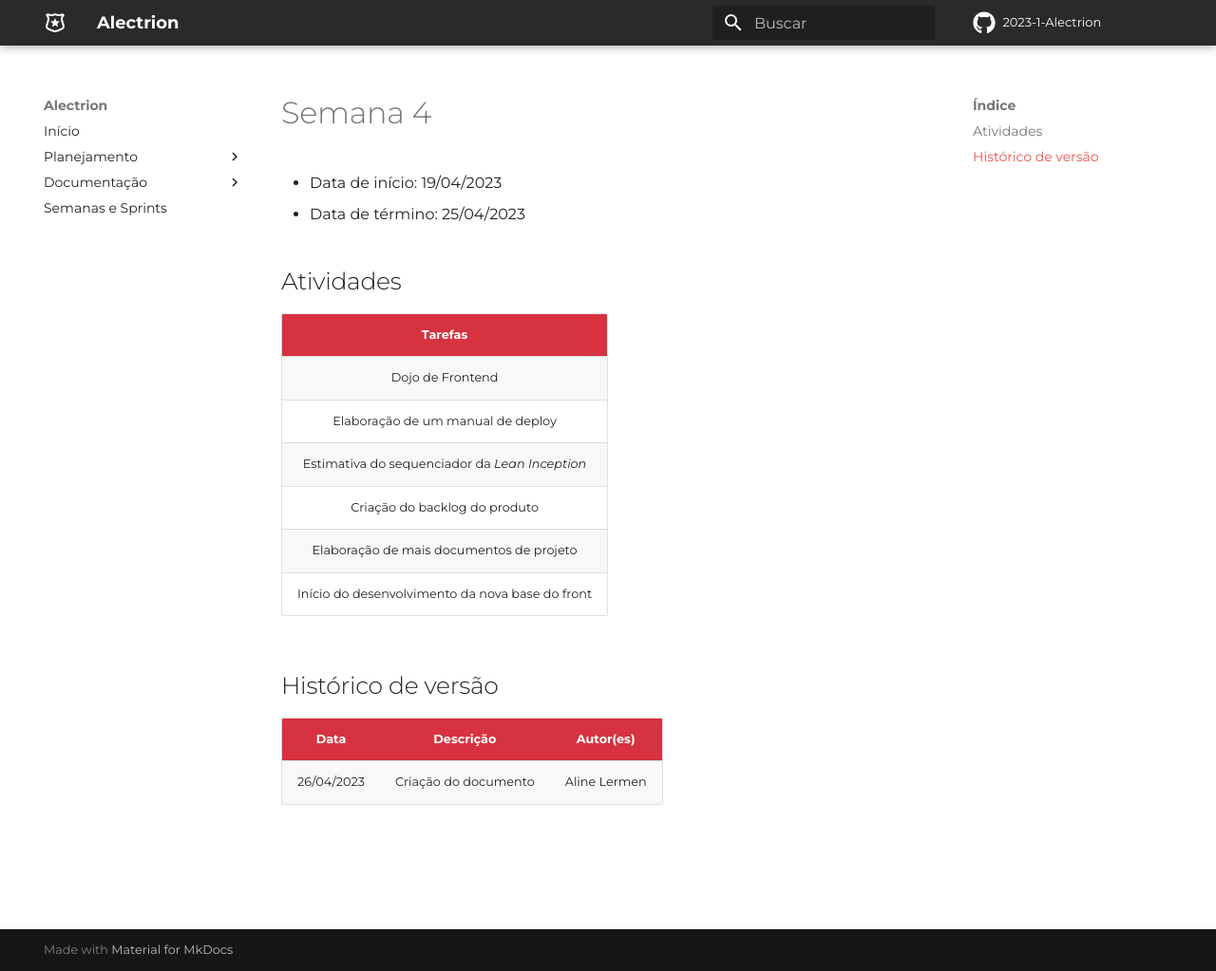
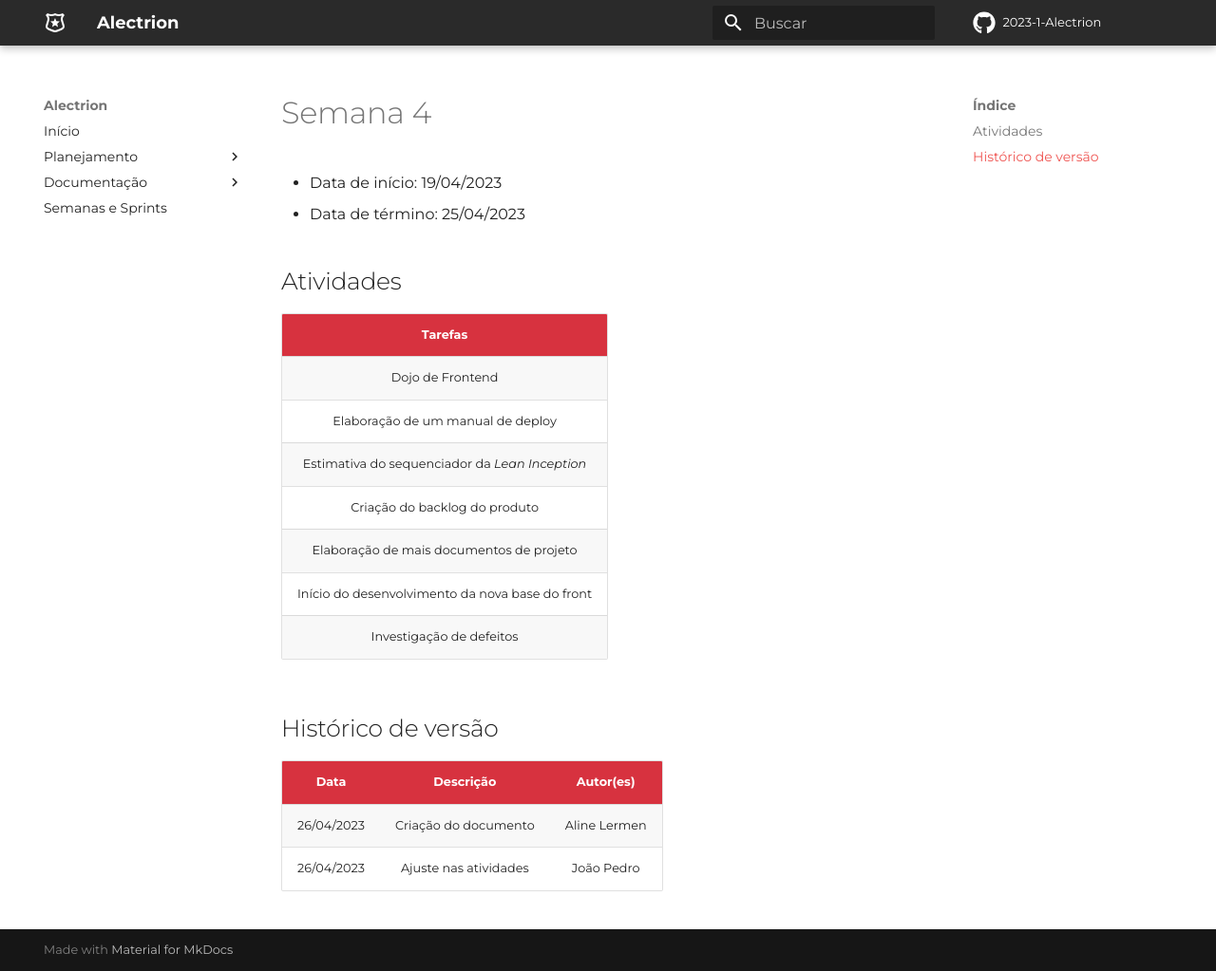
Before and after one commit to fga-eps-mds/2023-1-Alectrion-DOC, an MkDocs documentation site: the page built from docs/semanas-sprints/semana4.md, in a window 1280 px wide and 1023 px high. Shown: the whole window at 95% size. Built offline with MkDocs 1.6.1 and Material for MkDocs 9.7.7, drawn with Linux system fonts in a browser that asks for light colours; some web fonts are replaced; comment, search, counter and statistics services are not loaded.

Commit message:
#17 docs: adição da investigação de defeitos na semana 4

```diff
--- a/docs/semanas-sprints/semana4.md
+++ b/docs/semanas-sprints/semana4.md
@@ -13,6 +13,7 @@
 |Criação do backlog do produto|
 |Elaboração de mais documentos de projeto|
 |Início do desenvolvimento da nova base do front|
+|Investigação de defeitos|
 
 
 ## Histórico de versão
@@ -20,3 +21,4 @@
 |**Data**|**Descrição**|**Autor(es)**|
 |--------|-------------|--------------|
 | 26/04/2023 | Criação do documento | Aline Lermen |
+| 26/04/2023 | Ajuste nas atividades | João Pedro |
```
Also changed, not shown: docs/semanas-sprints/semana1.md (+1 -0 lines), docs/semanas-sprints/semana2.md (+1 -0 lines), docs/semanas-sprints/semana3.md (+1 -0 lines).
